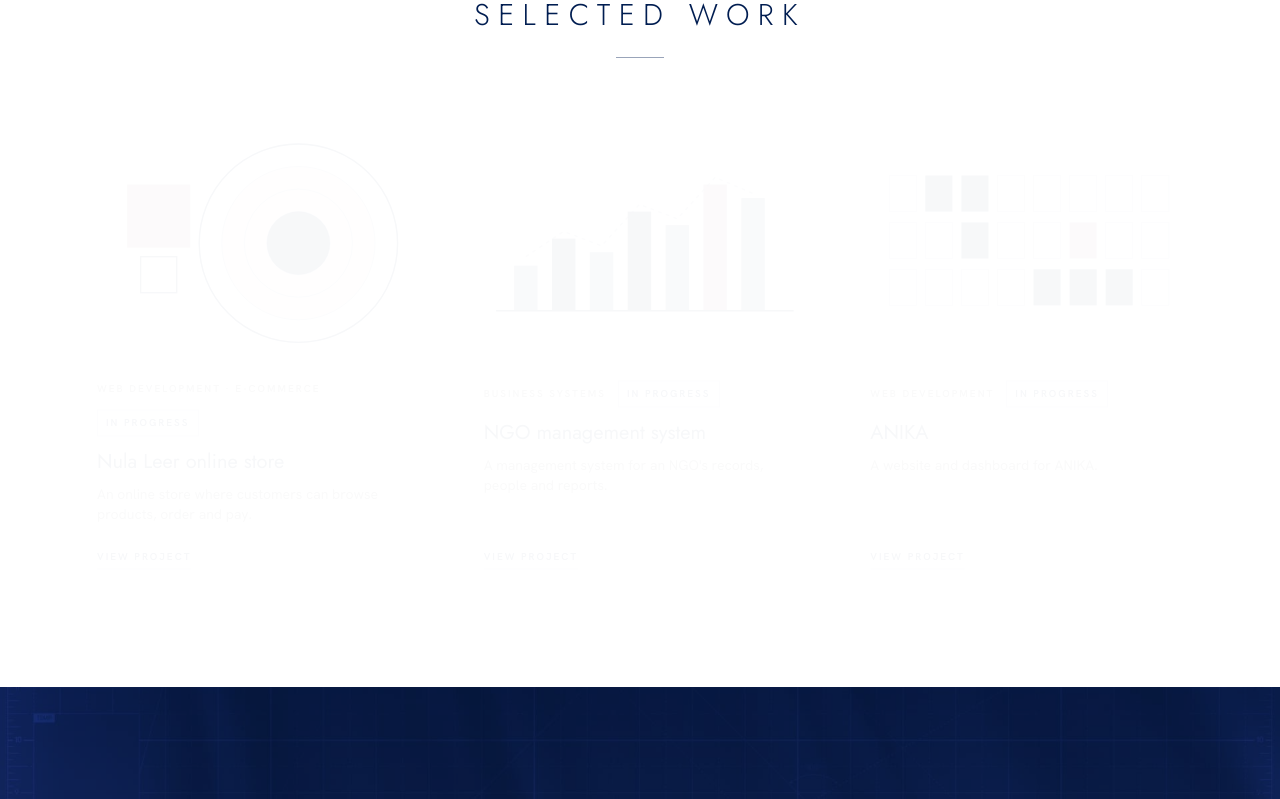
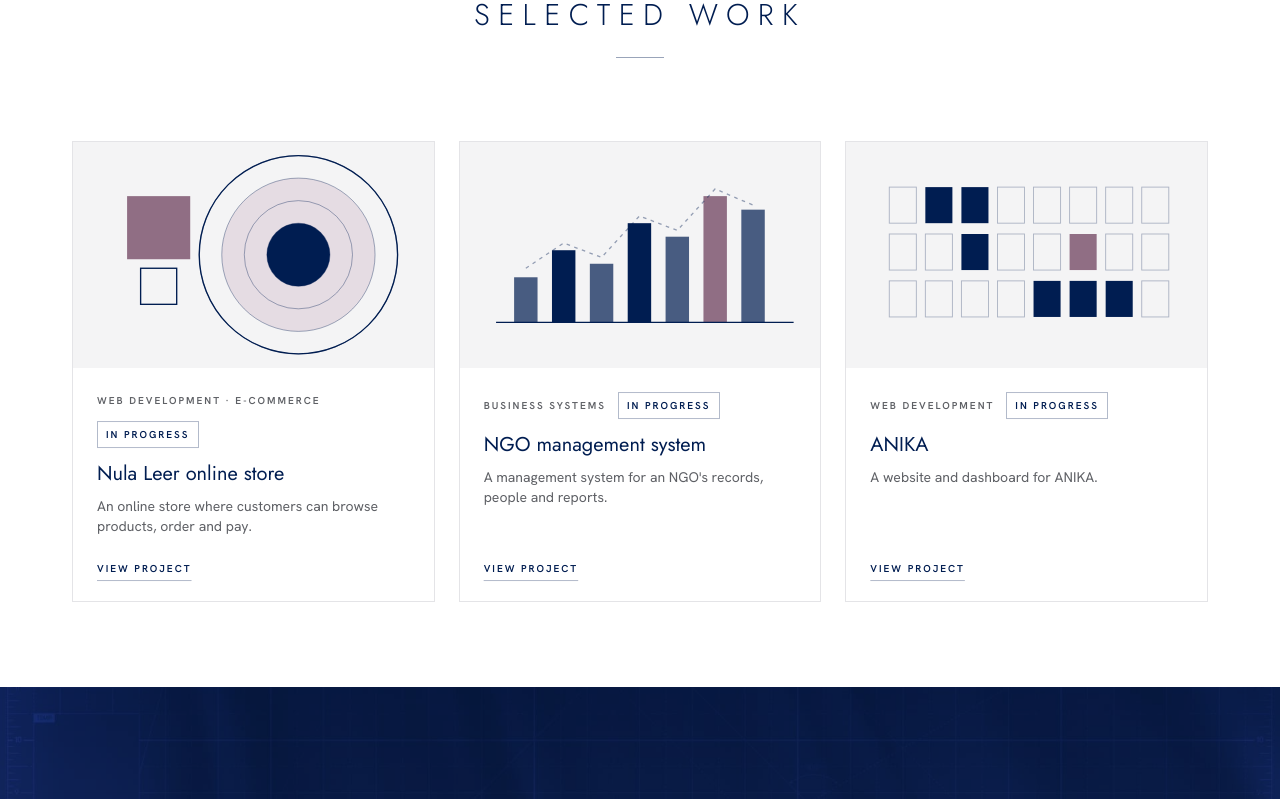
Before and after one commit to Jkosencha/undanova, a Next.js app: page /work in a window 1280 px wide. Shown: the part 680-1479 px from the top of the page. Built offline with nearby package versions, Linux system fonts and the light colour scheme.

Commit message:
Scroll reveal: rise without fading
Half-faded text during the reveal failed contrast checks; elements now only move into place.

```diff
--- a/src/app/globals.css
+++ b/src/app/globals.css
@@ -102,11 +102,17 @@
   animation: page-rise 0.5s cubic-bezier(0.2, 0.7, 0.2, 1) both;
 }
 
-/* Sections fade up as they scroll into view, in browsers that support
+/* Sections rise gently as they scroll into view, in browsers that support
    scroll-driven animations (no JavaScript). Elsewhere they simply show. */
+@keyframes reveal-rise {
+  from {
+    transform: translateY(28px);
+  }
+}
 @supports (animation-timeline: view()) {
   .reveal {
-    animation: rise linear both;
+    /* Transform only: text never sits half-transparent (keeps contrast checks honest). */
+    animation: reveal-rise linear both;
     animation-timeline: view();
     animation-range: entry 0% entry 35%;
   }
```
